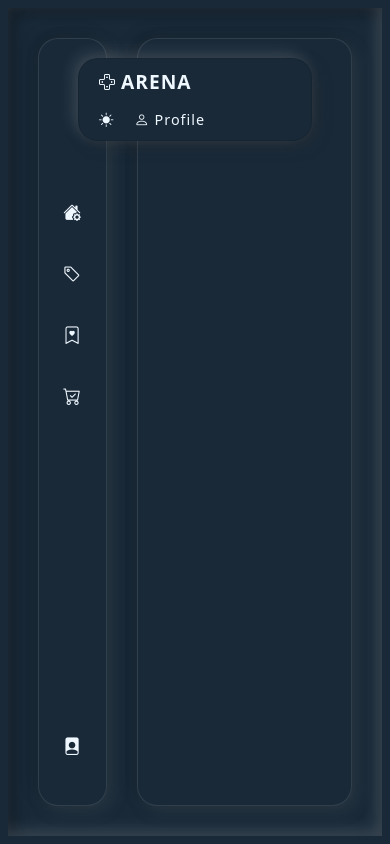
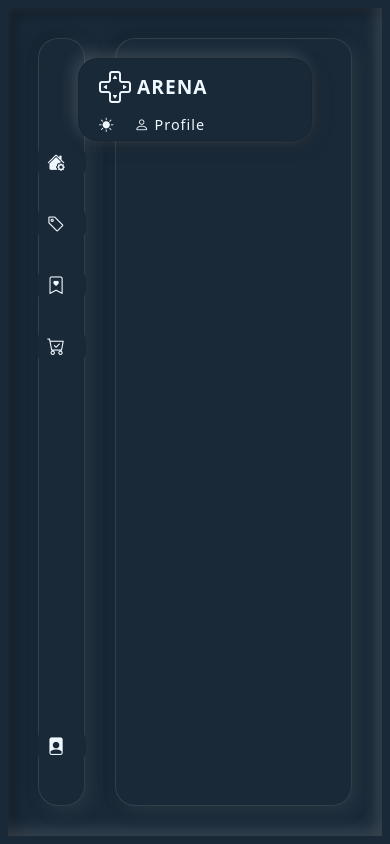
Before and after one commit to Alweena-Fatima/gamezone, a React (Create React App) app: page / in a window 390 px wide. Built offline with nearby package versions, Linux system fonts and the light colour scheme.

Commit message:
collapse redone

```diff
--- a/src/components/SideBar.css
+++ b/src/components/SideBar.css
@@ -1,5 +1,4 @@
 .sidebar {
-
     width: 20%;
     height: 100%;
     padding: 20px;
@@ -10,17 +9,12 @@
                 5px 5px 15px rgba(71, 84, 85, 0.35);
     display: flex;
     flex-direction: column;
+    justify-content: flex-start;
     transition: 1s;
-    justify-content: flex-start;
-    height: 100%;
-    /* position: relative; for other positioning if needed */
-
 }
 
 .TOP {
     height: 10%;
-    /* width: 100%; */
-    transition: 1s;
     position: absolute;
     top: 50px;
     right: 70px;
@@ -36,8 +30,9 @@
     background: var(--bgColor);
     box-shadow: -5px -5px 15px rgba(241, 236, 236, 0.15),
                 5px 5px 15px rgba(53, 53, 53, 0.35);
+}
 
-    .logo {
+.TOP .logo {
     font-size: 2.2rem;
     letter-spacing: 1px;
     text-transform: uppercase;
@@ -48,61 +43,44 @@
     display: inline-flex;
     align-items: center;
     gap: 15px;
+}
 
-        .filter {
+.TOP .logo .filter {
     font-size: x-large;
     padding-left: 60px;
 }
-    }
 
-    .RightTop,
-    .mode {
+.TOP .RightTop,
+.TOP .mode,
+.fill {
     font-size: 1.2rem;
     letter-spacing: 1px;
     color: aliceblue;
-
     user-select: none;
     text-decoration: none;
     display: inline-flex;
     align-items: center;
     gap: 15px;
     padding-right: 20px;
-
-    }
-    .fill{
-        color: aliceblue;
-         letter-spacing: 1px;
-        color: aliceblue;
-
-        user-select: none;
-        text-decoration: none;
-        display: inline-flex;
-        align-items: center;
-        gap: 15px;
-        padding-right: 20px;
-
-    }
-
 }
 
 .sidebar .option {
-    /* padding-top: 50px; */
     margin-top: 80px;
     display: flex;
     flex-direction: column;
     list-style: none;
     gap: 15px;
+}
 
-    li a {
+.sidebar .option li a,
+.sidebar .Contact li a {
     text-decoration: none;
     color: aliceblue;
     font-size: 1.1rem;
     letter-spacing: 1px;
     display: inline-flex;
-        /*used to create that 25 px gap between name and icon*/
     align-items: center;
     gap: 25px;
-        transition: 0.5s;
     background: var(--bgColor);
     border-radius: 20px;
     padding: 10px 20px;
@@ -110,73 +88,34 @@
     transition: 0.5s;
 }
 
-    li a:hover,
-    li a:active {
+.sidebar .option li a:hover,
+.sidebar .option li a:active,
+.sidebar .Contact li a:hover,
+.sidebar .Contact li a:active {
     box-shadow: -5px -5px 15px rgba(158, 77, 77, 0.15),
                 5px 5px 15px rgba(0, 0, 0, 0.35);
-    }
 }
 
 .sidebar .Contact {
     margin-top: auto;
-    /* margin-top: auto tells the browser:
-“Take up all remaining vertical space above me.”
-So, .Contact will "push itself down" as far as possible, staying at
-the bottom of the sidebar, without needing position: absolute or manual spacing.*/
     list-style: none;
     display: flex;
     flex-direction: column;
     gap: 15px;
-
-    li a {
-        text-decoration: none;
-        color: aliceblue;
-        font-size: 1.1rem;
-        letter-spacing: 1px;
-        display: inline-flex;
-        /*used to create that 25 px gap between name and icon*/
-        align-items: center;
-        gap: 25px;
-        transition: 0.5s;
-        background: var(--bgColor);
-        border-radius: 20px;
-        padding: 10px 20px;
-        width: 100%;
-        transition: 0.5s;
 }
 
-    li a:hover,
-    li a:active {
-        box-shadow: -5px -5px 15px rgba(158, 77, 77, 0.15),
-            5px 5px 15px rgba(0, 0, 0, 0.35);
+/* Collapsed mode styles */
+.collapsed .sidebar {
+    width: 10%;
 }
-}
-.sidebar .collapsed{
-    width: 10%;
 
-        ul {
-            /* padding-top: 50px; */
-            justify-content: center;
-            align-items: center;
-            padding-left: 0px;
-
-        }
-         .option .nameName {
+.collapsed .sidebar .option .nameName,
+.collapsed .sidebar .Contact .nameName,
+.collapsed .TOP .logo .logoName {
     display: none;
 }
 
-     .Contact .nameName {
-        display: none;
-
-
-    }
-
-}
-
-
-
-
-/* Light Mode Variables (override default dark mode ones) */
+/* Light Mode Theme */
 .light {
     --bgColor: #5ff5e1;
     --textColor: #1a1a1a;
@@ -186,8 +125,8 @@ the bottom of the sidebar, without needing position: absolute or manual spacing.
 .light .RightTop,
 .light .RightTop .mode,
 .light .option li a,
-.light .Contact li a
- {
+.light .Contact li a,
+.light .fill {
     color: var(--textColor);
 }
 
@@ -202,36 +141,40 @@ the bottom of the sidebar, without needing position: absolute or manual spacing.
     box-shadow: -5px -5px 15px rgba(158, 158, 158, 0.15),
                 5px 5px 15px rgba(0, 0, 0, 0.15);
 }
-.light  .fill {
-    color: var(--textColor);
+
+/* === MEDIA QUERIES === */
+
+@media (max-width: 1200px) {
+    .sidebar {
+        width: 22%;
     }
 
+    .sidebar ul {
+        padding-left: 10px;
+        font-size: 1rem;
+    }
 
+    .sidebar .option li a,
+    .sidebar .Contact li a {
+        padding-left: 10px;
+        gap: 13px;
+    }
+}
 
 @media (max-width: 768px) {
     .sidebar {
         width: 20%;
+    }
 
-        ul {
-            padding-top: 50px;
+    .sidebar ul {
+        /* padding-top: 50px; */
         justify-content: center;
         align-items: center;
-            padding-left: 0px;
-
+        padding-left: 0;
     }
 
-    }
-
-    .sidebar .option .nameName {
-        display: none;
-    }
-
-    .sidebar .Contact .nameName {
-        display: none;
-
-
-    }
-
+    .sidebar .option .nameName,
+    .sidebar .Contact .nameName,
     .TOP .logo .filter {
         display: none;
     }
@@ -239,10 +182,10 @@ the bottom of the sidebar, without needing position: absolute or manual spacing.
     .TOP .logo {
         font-size: 1.5rem;
         gap: 5px;
+    }
 
-        i {
-            font-size: 1rem;
-        }
+    .TOP .logo i {
+        font-size: 2rem;
     }
 
     .TOP .RightTop,
@@ -250,32 +193,34 @@ the bottom of the sidebar, without needing position: absolute or manual spacing.
         font-size: 1rem;
         gap: 1px;
     }
+
+    /* Collapsed version at this size */
+    .collapsed .sidebar {
+        width: 20%;
+    }
+
+    .collapsed .TOP .logo {
+        font-size: 1.5rem;
+        gap: 5px;
+    }
+
+
 }
 
 @media (max-width: 500px) {
     .sidebar {
         width: 15%;
+    }
 
-        ul {
-            padding-top: 50px;
+    .sidebar ul {
+        /* padding-top: 50px; */
         justify-content: center;
         align-items: center;
-            padding-left: 0px;
-
+        padding-left: 0;
     }
 
-    }
-
-    .sidebar .option .nameName {
-        display: none;
-    }
-
-    .sidebar .Contact .nameName {
-        display: none;
-
-
-    }
-
+    .sidebar .option .nameName,
+    .sidebar .Contact .nameName,
     .TOP .logo .filter {
         display: none;
     }
@@ -283,46 +228,38 @@ the bottom of the sidebar, without needing position: absolute or manual spacing.
     .TOP .logo {
         font-size: 1.2rem;
         gap: 5px;
+    }
 
-        i {
-            font-size: 1rem;
+    .TOP .logo i {
+        font-size: 2rem;
     }
-    }
+
 
     .TOP .RightTop,
     .TOP .RightTop .mode {
         font-size: .9rem;
-        gap: 0px;
-    }
+        gap: 0;
     }
 
-@media (max-width: 1200px) {
-    .sidebar {
-        width: 22%;
-
-        ul {
-            /* padding-top: 50px; */
-            /* justify-content: center;
-            align-items: center; */
-            padding-left: 10px;
-            font-size: 1rem;
-
-
-
+    /* Collapsed version at this size */
+    .collapsed .sidebar {
+        width: 15%;
+    }
+/*
+    .collapsed .sidebar .option .nameName,
+    .collapsed .sidebar .Contact .nameName,
+    .collapsed .TOP .logo .filter {
+        display: none;
     }
 
-        .option,
-        .Contact {
-            li a {
-                padding-left: 10px;
-                gap: 13px;
-            }
+    .collapsed .TOP .logo {
+        font-size: 1.2rem;
+        gap: 5px;
     }
 
-
-    }
-
-    /* .TOP .logo .filter {
-        display: none;
+    .collapsed .TOP .RightTop,
+    .collapsed .TOP .RightTop .mode {
+        font-size: .9rem;
+        gap: 0;
     } */
 }
--- a/src/components/SideBar.jsx
+++ b/src/components/SideBar.jsx
@@ -4,14 +4,6 @@ import NavoptionList from '../data/NavoptionList';
 import Navoption from './Navoption';
 function SideBar({ DarkMode, setDarkMode, hide, sethide }) {
     const [navData, setNavData] = useState(NavoptionList); // keep this
-
-    const toggleMode = () => {
-        setDarkMode(!DarkMode); // use prop's setDarkMode
-    };
-    const filterMode = () => {
-        sethide(!hide); // use prop's
-    };
-
 
     return (
         <>
@@ -21,7 +13,7 @@ function SideBar({ DarkMode, setDarkMode, hide, sethide }) {
                     <span className='logoName'>Arena
                     </span>
                     <div className="filter">
-                        <a href='#' className='fill' onClick={filterMode}>
+                        <a href='#' className='fill' onClick={sethide}>
                             <i className={`bi ${hide ? 'bi-toggle2-on' : 'bi-toggle2-off'}`}></i>
 
                         </a>
@@ -31,7 +23,7 @@ function SideBar({ DarkMode, setDarkMode, hide, sethide }) {
                 </a>
 
                 <a href='#' className='RightTop' >
-                    <a href='#' className='mode' onClick={toggleMode}>
+                    <a href='#' className='mode' onClick={setDarkMode}>
                         <i className={`bi ${DarkMode ? 'bi-sun-fill' : 'bi-moon-fill'}`}></i>
 
                     </a>
--- a/src/pages/Main.jsx
+++ b/src/pages/Main.jsx
@@ -3,14 +3,26 @@ import './Main.css';
 import SideBar from '../components/SideBar';
 
 function Main() {
-  const [DarkMode, setDarkMode] = useState(true);
+  const [DarkMode, setDarkMode] = useState(true);// [current state , handlefunction]
   const [hide, sethide] = useState(false);
+
+  const toggleMode = () => {
+    setDarkMode(!DarkMode); // use prop's setDarkMode
+  };
+  const filterMode = () => {
+    sethide(!hide); // use prop's toggle the filter mode
+  };
+  //pass the current state of dark mode to chnage the icon and function to change the mode
+  //same for the toggle
+  //here in the banner we dont need to change any icon therefore no need to pass the current state of the filter
 
   return (
     <div className={`sidebar ${DarkMode ? 'dark' : 'light'} ${hide ? 'collapsed' : ''}`}>
       <main>
-        <SideBar DarkMode={DarkMode} setDarkMode={setDarkMode} hide={hide} sethide={sethide}/>
-        <div className='Banner' hide={hide} sethide={sethide}></div>
+
+        <SideBar DarkMode={DarkMode} setDarkMode={toggleMode} hide={hide} sethide={filterMode} />
+
+        <div className='Banner' sethide={sethide}></div>
       </main>
     </div>
   );
```
Lines whose indentation alone changed are shown as unchanged.
